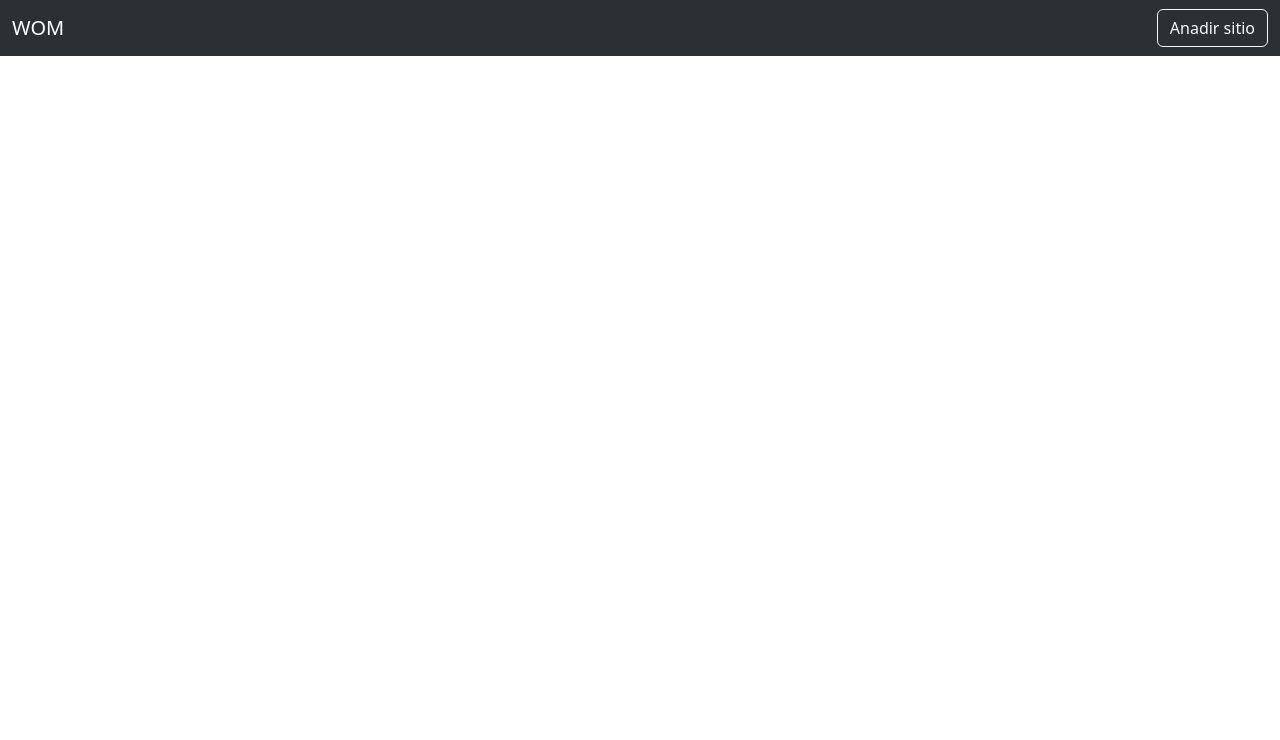
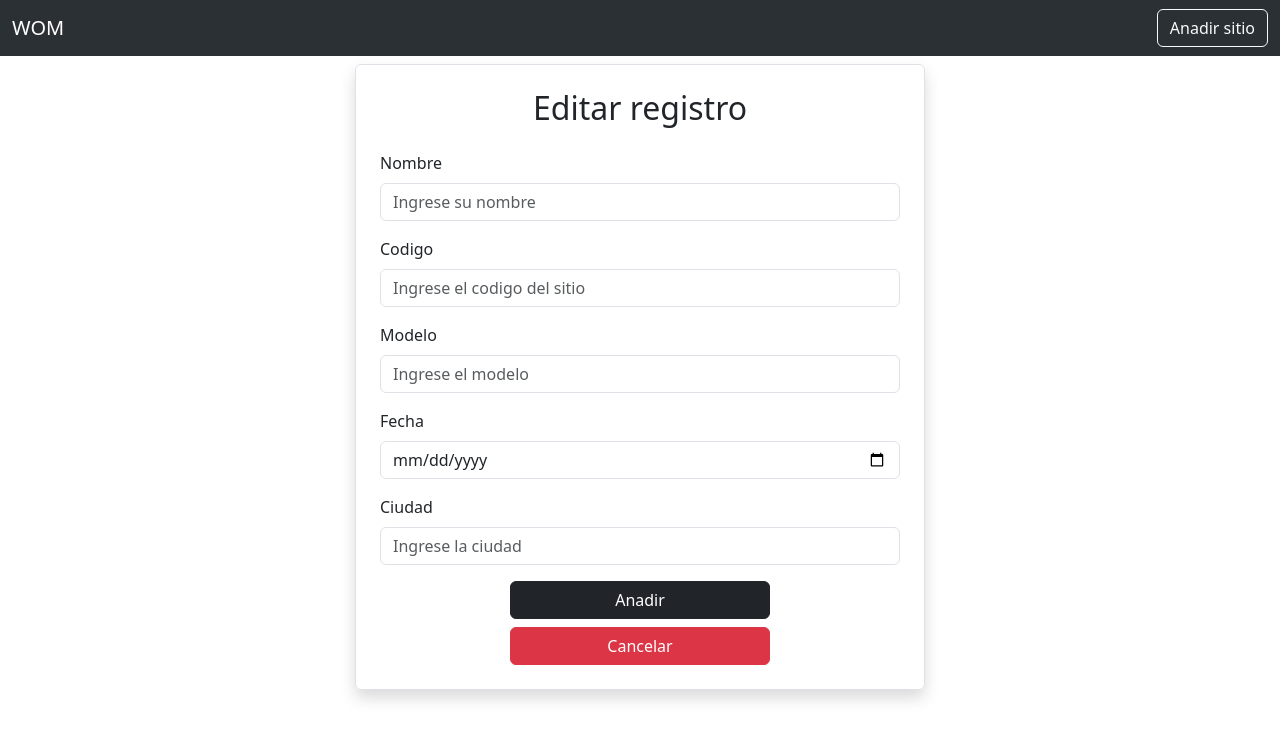
Before and after one commit to sergiodominguezt/sitios-frontend, a React (Create React App) app: page /editSite/1 in a window 1280 px wide. Before the commit this address had no page. Shown: the top 740 px of the page. Built offline with nearby package versions, Linux system fonts and the light colour scheme; no server answers.

Commit message:
configured sites

```diff
--- a/src/App.js
+++ b/src/App.js
@@ -4,6 +4,8 @@ import Navbar from "./layout/Navbar";
 import Home from "./pages/Home";
 import { BrowserRouter as Router, Routes, Route } from "react-router-dom";
 import AddSite from "./sites/AddSite";
+import EditSite from "./sites/EditSite";
+import ViewSite from "./sites/ViewSite";
 
 function App() {
   return (
@@ -13,6 +15,8 @@ function App() {
         <Routes>
           <Route exact path="/" element={<Home />} />
           <Route exact path="/addSite" element={<AddSite />} />
+          <Route exact path="/editSite/:id" element={<EditSite />} />
+          <Route exact path="/viewSite/:id" element={<ViewSite />} />
         </Routes>
       </Router>
     </div>
--- a/src/pages/Home.js
+++ b/src/pages/Home.js
@@ -1,8 +1,12 @@
 import React, { useEffect, useState } from "react";
 import axios from "axios";
+import { Link, useParams } from "react-router-dom";
+import EditSite from "../sites/EditSite";
 
 export default function Home() {
   const [sites, setSites] = useState([]);
+
+  const { id } = useParams();
 
   useEffect(() => {
     loadSites();
@@ -11,6 +15,11 @@ export default function Home() {
   const loadSites = async () => {
     const result = await axios.get("http://localhost:8080/api/v1/sites");
     setSites(result.data);
+  };
+
+  const deleteSite = async (id) => {
+    await axios.delete(`http://localhost:8080/api/v1/sites/${id}`);
+    loadSites();
   };
 
   return (
@@ -40,9 +49,24 @@ export default function Home() {
                 <td>{site.fecha}</td>
                 <td>{site.ciudad}</td>
                 <td>
-                  <button className="btn btn-light mx-2">Visualizar</button>
-                  <button className="btn btn-dark mx-2">Editar</button>
-                  <button className="btn btn-danger mx-2">Eliminar</button>
+                  <Link
+                    to={`/viewsite/${site.id}`}
+                    className="btn btn-dark mx-2"
+                  >
+                    Visualizar
+                  </Link>
+                  <Link
+                    to={`/editsite/${site.id}`}
+                    className="btn btn-dark mx-2"
+                  >
+                    Editar
+                  </Link>
+                  <button
+                    className="btn btn-danger mx-2"
+                    onClick={() => deleteSite(site.id)}
+                  >
+                    Eliminar
+                  </button>
                 </td>
               </tr>
             ))}
--- a/src/sites/AddSite.js
+++ b/src/sites/AddSite.js
@@ -19,11 +19,31 @@ export default function AddSite() {
     setSitio({ ...sitio, [e.target.name]: e.target.value });
   };
 
+  //validate form
+  const isFormValid = () => {
+    if (
+      nombre.trim() === "" ||
+      codigo.trim() === "" ||
+      modelo.trim() === "" ||
+      fecha.trim() === "" ||
+      ciudad.trim() === ""
+    ) {
+      return false;
+    }
+    return true;
+  };
+
   const onSubmit = async (e) => {
     e.preventDefault();
+    if (!isFormValid()) {
+      setError(true);
+      return;
+    }
     await axios.post("http://localhost:8080/api/v1/sites", sitio);
     navigate("/");
   };
+
+  const [error, setError] = useState(false);
 
   return (
     <div className="container">
@@ -43,6 +63,8 @@ export default function AddSite() {
                 name="nombre"
                 value={nombre}
                 onChange={(e) => onInputChange(e)}
+                pattern="[A-Za-z]{3,20}"
+                required={true}
               />
             </div>
             <div className="mb-3">
@@ -57,6 +79,7 @@ export default function AddSite() {
                 name="codigo"
                 value={codigo}
                 onChange={(e) => onInputChange(e)}
+                required={true}
               />
             </div>
             <div className="mb-3">
@@ -71,6 +94,7 @@ export default function AddSite() {
                 name="modelo"
                 value={modelo}
                 onChange={(e) => onInputChange(e)}
+                required={true}
               />
             </div>
             <div className="mb-3">
@@ -85,6 +109,7 @@ export default function AddSite() {
                 name="fecha"
                 value={fecha}
                 onChange={(e) => onInputChange(e)}
+                required={true}
               />
             </div>
             <div className="mb-3">
@@ -99,6 +124,7 @@ export default function AddSite() {
                 name="ciudad"
                 value={ciudad}
                 onChange={(e) => onInputChange(e)}
+                required={true}
               />
             </div>
             <div className="d-grid gap-2 col-6 mx-auto">
--- a/src/sites/EditSite.js
+++ b/src/sites/EditSite.js
@@ -0,0 +1,154 @@
+import axios from "axios";
+import React, { useEffect, useState } from "react";
+import { Link, useNavigate, useParams } from "react-router-dom";
+
+export default function EditSite() {
+  let navigate = useNavigate();
+
+  const { id } = useParams();
+
+  const [sitio, setSitio] = useState({
+    nombre: "",
+    codigo: "",
+    modelo: "",
+    fecha: "",
+    ciudad: "",
+  });
+
+  const { nombre, codigo, modelo, fecha, ciudad } = sitio;
+
+  const onInputChange = (e) => {
+    setSitio({ ...sitio, [e.target.name]: e.target.value });
+  };
+
+  useEffect(() => {
+    loadSite();
+  }, []);
+
+  //validate form
+  const isFormValid = () => {
+    if (
+      nombre.trim() === "" ||
+      codigo.trim() === "" ||
+      modelo.trim() === "" ||
+      fecha.trim() === "" ||
+      ciudad.trim() === ""
+    ) {
+      return false;
+    }
+    return true;
+  };
+
+  const onSubmit = async (e) => {
+    e.preventDefault();
+    if (!isFormValid()) {
+      setError(true);
+      return;
+    }
+    await axios.put(`http://localhost:8080/api/v1/sites/${id}`, sitio);
+    navigate("/");
+  };
+
+  const loadSite = async () => {
+    const result = await axios.get(`http://localhost:8080/api/v1/sites/${id}`);
+    setSitio(result.data);
+  };
+
+  const [error, setError] = useState(false);
+
+  return (
+    <div className="container">
+      <div className="row">
+        <div className="col-md-6 offset-md-3 border rounded p-4 mt-2 shadow">
+          <h2 className="text-center mb-4">Editar registro</h2>
+          <form onSubmit={(e) => onSubmit(e)}>
+            <div className="mb-3">
+              <label htmlFor="Nombre" className="form-label">
+                Nombre
+              </label>
+              <input
+                type={"text"}
+                className="form-control"
+                placeholder="Ingrese su nombre"
+                id="Nombre"
+                name="nombre"
+                value={nombre}
+                onChange={(e) => onInputChange(e)}
+                pattern="[A-Za-z]{3,20}"
+                required={true}
+              />
+            </div>
+            <div className="mb-3">
+              <label htmlFor="Codigo" className="form-label">
+                Codigo
+              </label>
+              <input
+                type={"number"}
+                className="form-control"
+                placeholder="Ingrese el codigo del sitio"
+                id="Codigo"
+                name="codigo"
+                value={codigo}
+                onChange={(e) => onInputChange(e)}
+                required={true}
+              />
+            </div>
+            <div className="mb-3">
+              <label htmlFor="Modelo" className="form-label">
+                Modelo
+              </label>
+              <input
+                type={"text"}
+                className="form-control"
+                placeholder="Ingrese el modelo"
+                id="Modelo"
+                name="modelo"
+                value={modelo}
+                onChange={(e) => onInputChange(e)}
+                required={true}
+              />
+            </div>
+            <div className="mb-3">
+              <label htmlFor="Fecha" className="form-label">
+                Fecha
+              </label>
+              <input
+                type={"date"}
+                className="form-control"
+                placeholder="Ingrese la fecha"
+                id="Fecha"
+                name="fecha"
+                value={fecha}
+                onChange={(e) => onInputChange(e)}
+                required={true}
+              />
+            </div>
+            <div className="mb-3">
+              <label htmlFor="Ciudad" className="form-label">
+                Ciudad
+              </label>
+              <input
+                type={"text"}
+                className="form-control"
+                placeholder="Ingrese la ciudad"
+                id="Ciudad"
+                name="ciudad"
+                value={ciudad}
+                onChange={(e) => onInputChange(e)}
+                required={true}
+              />
+            </div>
+            <div className="d-grid gap-2 col-6 mx-auto">
+              <button type="submit" className="btn btn-dark">
+                Anadir
+              </button>
+              <Link to={"/"} className="btn btn-danger">
+                Cancelar
+              </Link>
+            </div>
+          </form>
+        </div>
+      </div>
+    </div>
+  );
+}
--- a/src/sites/ViewSite.js
+++ b/src/sites/ViewSite.js
@@ -0,0 +1,49 @@
+import axios from "axios";
+import React, { useEffect, useState } from "react";
+import { Link, useParams } from "react-router-dom";
+
+export default function ViewSite() {
+  const [sitio, setSitio] = useState({
+    nombre: "",
+    codigo: "",
+    modelo: "",
+    fecha: "",
+    ciudad: "",
+  });
+
+  const { id } = useParams();
+
+  const loadSite = async () => {
+    const result = await axios.get(`http://localhost:8080/api/v1/sites/${id}`);
+    setSitio(result.data);
+  };
+
+  useEffect(() => {
+    loadSite();
+  }, []);
+
+  return (
+    <div className="container">
+      <div className="row">
+        <div className="col-md-6 offset-md-3 border rounded p-4 mt-2 shadow">
+          <h2 className="text-center mb-4">Detalles de registro</h2>
+          <div className="card">
+            <div className="card-header">
+              Sitio id: {sitio.id}
+              <ul className="list-group">
+                <li className="list-group-item">Nombre: {sitio.nombre}</li>
+                <li className="list-group-item">Código: {sitio.codigo}</li>
+                <li className="list-group-item">Modelo: {sitio.modelo}</li>
+                <li className="list-group-item">Fecha: {sitio.fecha}</li>
+                <li className="list-group-item">Ciudad: {sitio.ciudad}</li>
+              </ul>
+            </div>
+          </div>
+          <Link className="btn btn-primary mt-4" to={"/"}>
+            Home
+          </Link>
+        </div>
+      </div>
+    </div>
+  );
+}
```
